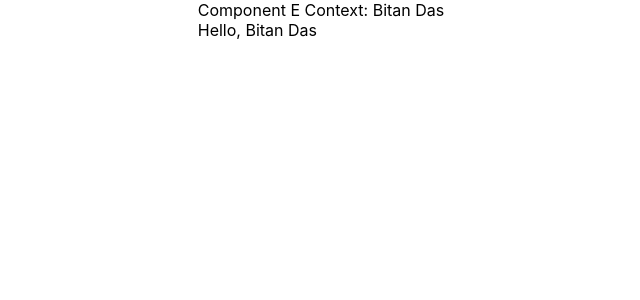
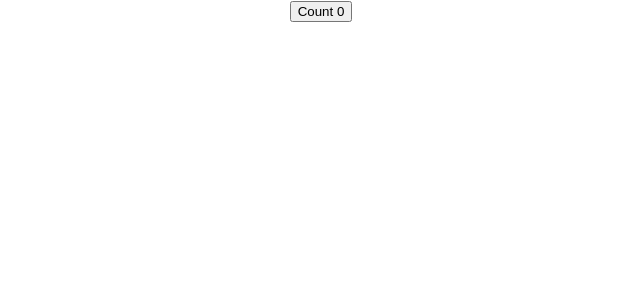
Before and after one commit to Bitan23101996/React-Learning-Series, a React (Create React App) app: page / in a window 1280 px wide. Shown: the top 300 px of the page, without its empty margins (319-959 px from the left). Built offline with nearby package versions, Linux system fonts and the light colour scheme.

Commit message:
React Hooks: useState Hook - count example

```diff
--- a/src/App.js
+++ b/src/App.js
@@ -34,6 +34,7 @@ import CounterHoverTextTwo from './react-basics-tutorials/CounterHoverTextTwo';
 import CountRenderProps from './react-basics-tutorials/CountRenderProps';
 import ContextD from './react-basics-tutorials/ContextD';
 import { UserProvider } from './react-basics-tutorials/userContext';
+import CounterHooks from './React-Hooks/CounterHooks';
 
 // 2. Extend the theme to include custom colors, fonts, etc
 const colors = {
@@ -118,10 +119,11 @@ function App() {
         }
       </CountRenderProps> */}
 
-      <UserProvider value="Bitan Das">
+      {/*   <UserProvider value="Bitan Das">
         <ContextD />
-      </UserProvider>
+      </UserProvider> */}
 
+      <CounterHooks />
     </div>
   );
 }
--- /dev/null
+++ b/src/React-Hooks/CounterHooks.js
@@ -0,0 +1,12 @@
+import React, { useState } from 'react'
+
+function CounterHooks() {
+    const [count, setCount] = useState(0)
+    return (
+        <div>
+            <button type="button" onClick={() => setCount(count + 1)}>Count {count}</button>
+        </div>
+    )
+}
+
+export default CounterHooks
```
Also changed, not shown: 1 other file (tests, documents, lock files or other folders).
